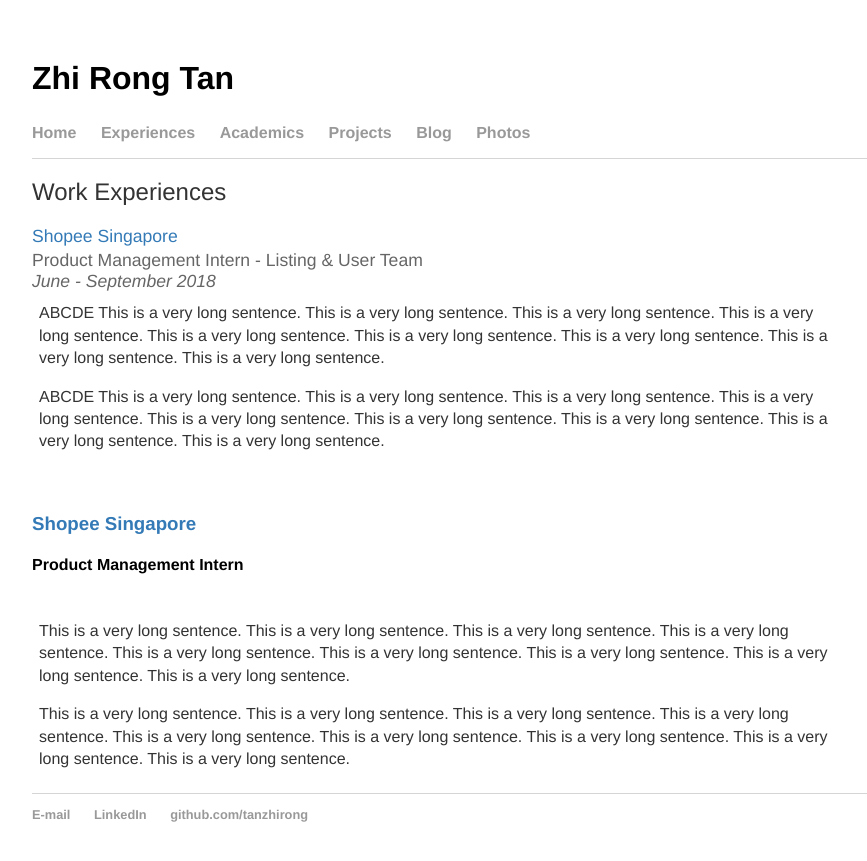
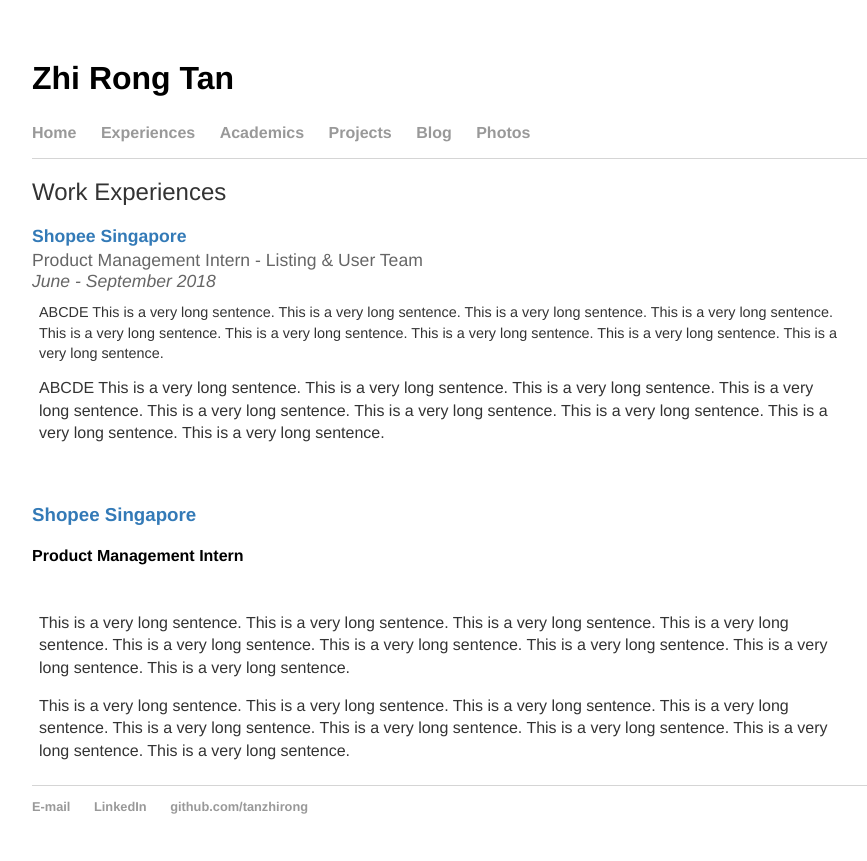
Before and after one commit to tanzhirong/tanzhirong.github.io, a Jekyll site: the page built from exp/index.html, in a window 1280 px wide. Shown: the top 861 px of the page, without its empty margins (96-963 px from the left). Built offline with Jekyll 4.4.1, drawn with Linux system fonts in a browser that asks for light colours.

Commit message:
Update index.html

```diff
--- a/exp/index.html
+++ b/exp/index.html
@@ -7,12 +7,12 @@
 
 <table>
     <tr>
-        <div class="project_title"><a target="_blank" href="http://shopee.com/">Shopee Singapore</a></div>
+        <div class="project_title"><a target="_blank" href="http://shopee.com/"><b>Shopee Singapore</b></a></div>
         <div class="project_title">Product Management Intern - Listing & User Team <br>
             <i>June - September 2018 </i></div>
     <td width="80%">
-      <p>ABCDE This is a very long sentence. This is a very long sentence. This is a very long sentence. This is a very long sentence. This is a very long sentence. This is a very long sentence. This is a very long sentence. This is a very long sentence. This is a very long sentence. </p>
-      <p size="3">ABCDE This is a very long sentence. This is a very long sentence. This is a very long sentence. This is a very long sentence. This is a very long sentence. This is a very long sentence. This is a very long sentence. This is a very long sentence. This is a very long sentence. </p>
+      <p class="exp_description">ABCDE This is a very long sentence. This is a very long sentence. This is a very long sentence. This is a very long sentence. This is a very long sentence. This is a very long sentence. This is a very long sentence. This is a very long sentence. This is a very long sentence. </p>
+      <p >ABCDE This is a very long sentence. This is a very long sentence. This is a very long sentence. This is a very long sentence. This is a very long sentence. This is a very long sentence. This is a very long sentence. This is a very long sentence. This is a very long sentence. </p>
         </td>
     <td><img position="absolute" margin="auto" width="100%"></td>
   </tr>
```
